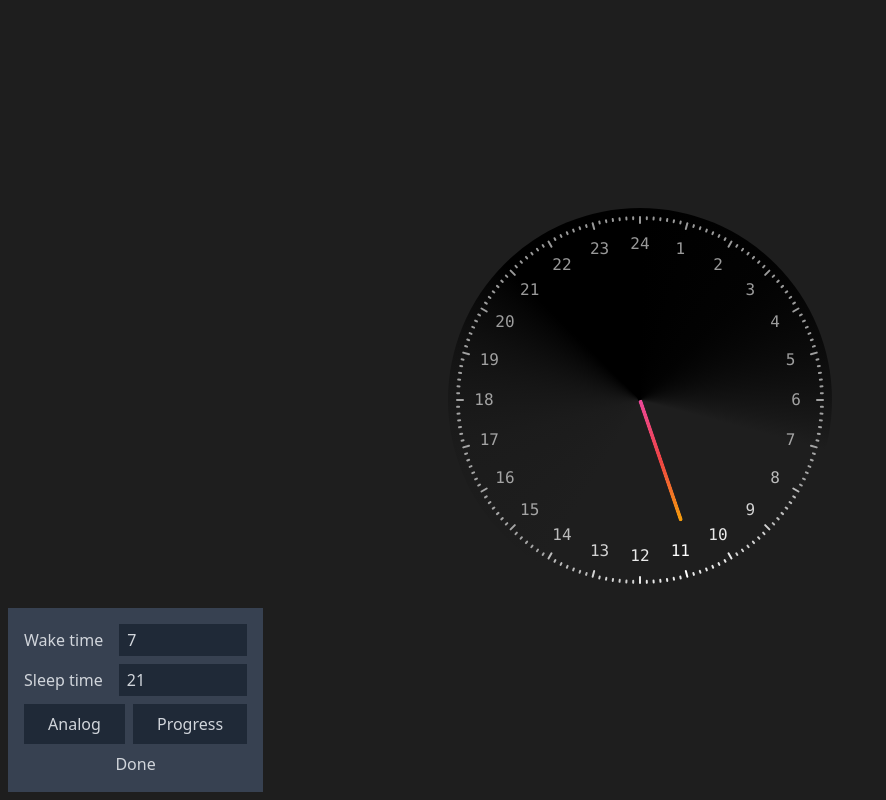
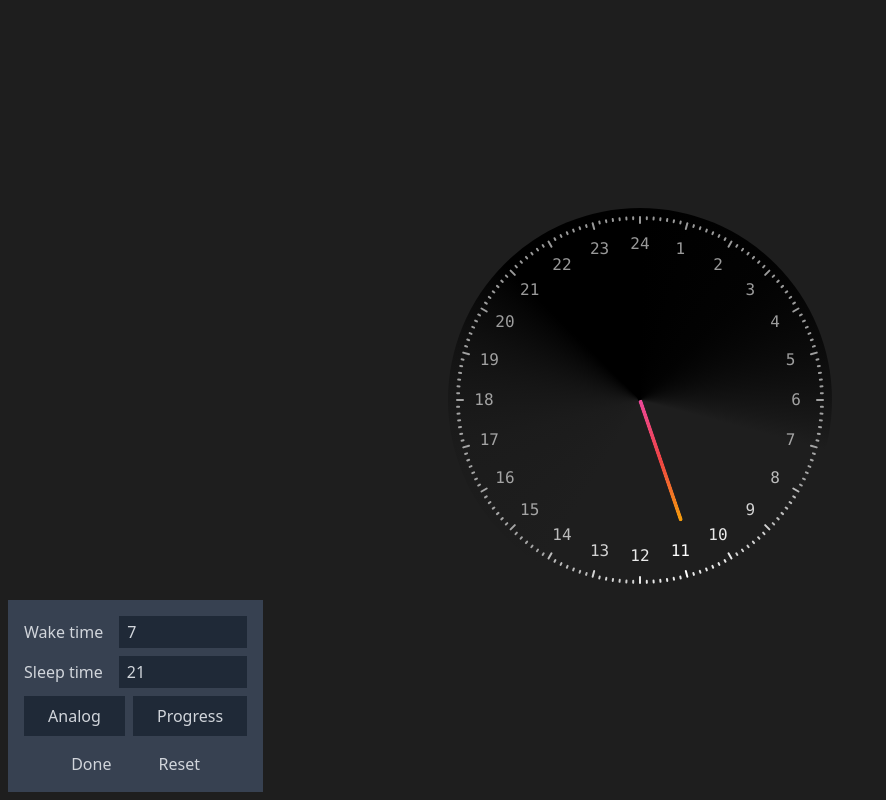
Before and after one commit to samstephenson/slow-time-clock, a React (Create React App) app: page / in a window 1280 px wide. Both pictures are taken after a click on the element "Preferences". Shown: the whole page, without its empty margins (0-886 px from the left). Built offline with nearby package versions, Linux system fonts and the light colour scheme.

Commit message:
Add reset to preferences

```diff
--- a/src/App.js
+++ b/src/App.js
@@ -22,21 +22,30 @@ function App() {
     return () => clearInterval(interval);
   }, []);
 
-  const [prefs, setPrefs] = useState({
+  const defaultPrefs = {
     wakeTime: 7,
     sleepTime: 21,
     clockSelected: "",
-  });
-  const handlePrefsChange = (e) => {
-    setPrefs((prevState) => ({
+  };
+  const [prefs, setPrefs] = useState(defaultPrefs);
+  const handlePrefsChange = e => {
+    setPrefs(prevState => ({
       ...prevState,
       [e.target.name]: e.target.value,
     }));
     console.log(prefs);
   };
 
-  const selectClock = (e) => {
-    setPrefs((prev) => ({
+  const resetPrefs = () => {
+    setPrefs(() => defaultPrefs);
+    setPrefs(prev => ({
+      ...prev,
+      clockSelected: "analog",
+    }));
+  };
+
+  const selectClock = e => {
+    setPrefs(prev => ({
       ...prev,
       clockSelected: e.target.innerText.toLowerCase(),
     }));
@@ -48,10 +57,7 @@ function App() {
     if (data) {
       setPrefs(() => JSON.parse(data));
     } else {
-      setPrefs((prev) => ({
-        ...prev,
-        clockSelected: "analog",
-      }));
+      resetPrefs();
     }
   }, []);
   useEffect(() => {
@@ -61,7 +67,6 @@ function App() {
   //Show/Hide preferences
   const [prefsOpen, setPrefsOpen] = useState(false);
   const togglePrefs = () => setPrefsOpen(prefsOpen ? false : true);
-  const prefsHiddenClass = prefsOpen ? "" : "hidden";
 
   // Load clock based on selected
   const chosenClock = () => {
@@ -91,13 +96,8 @@ function App() {
       >
         Preferences
       </p>
-      <div
-        className={
-          "absolute bottom-2 p-4 left-2 width-72 bg-gray-700 h-128 text-gray-300 flex flex-col space-y-2" +
-          " " +
-          prefsHiddenClass
-        }
-      >
+      {prefsOpen && (
+        <div className="absolute bottom-2 p-4 left-2 width-72 bg-gray-700 h-128 text-gray-300 flex flex-col space-y-2">
           <label for="wakeTime">
             <span className="mr-4">Wake time</span>
             <input
@@ -128,8 +128,12 @@ function App() {
               Progress
             </button>
           </div>
+          <div className="flex justify-evenly pt-2">
             <button onClick={togglePrefs}>Done</button>
+            <button onClick={resetPrefs}>Reset</button>
           </div>
+        </div>
+      )}
     </div>
   );
 }
```
Lines whose indentation alone changed are shown as unchanged.
